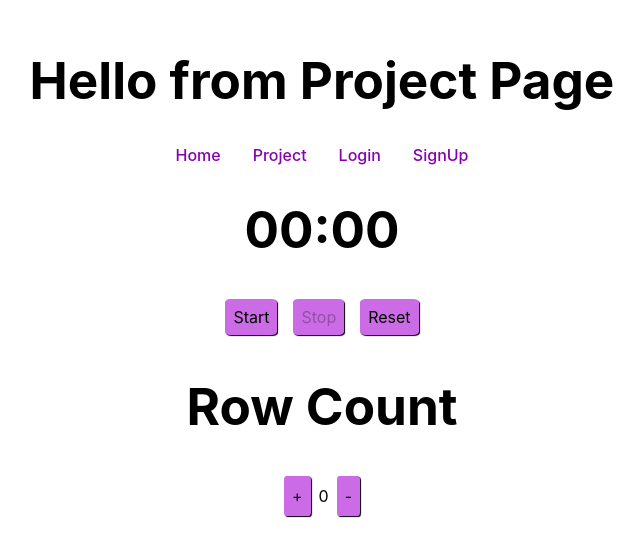
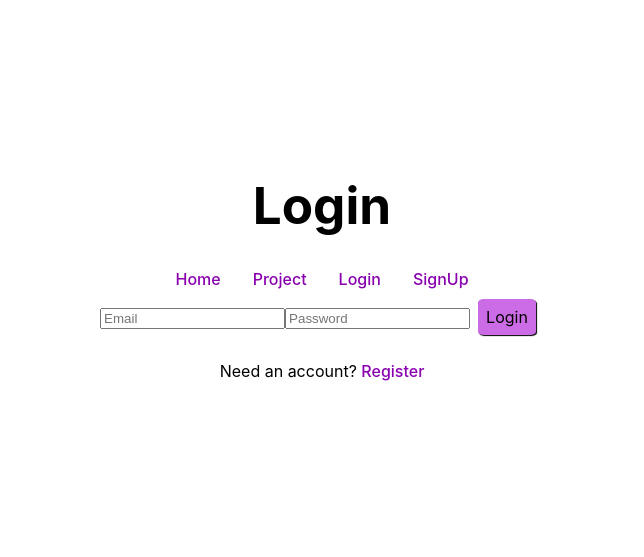
Before and after one commit to mabelheiner/crochetpal, a React (Vite) app: page /login in a window 1280 px wide. Shown: the part 129-686 px from the top of the page, without its empty margins (318-962 px from the left). Built offline with nearby package versions, Linux system fonts and the light colour scheme.

Commit message:
process not defined error still happening

```diff
--- a/src/Login.jsx
+++ b/src/Login.jsx
@@ -8,8 +8,8 @@
     const handleLogin = async () => {
         try {
             const { user, error } = await supabase.auth.signInWithPassword({
-                email: userEmail,
-                password: userPassword,
+                email: user.userEmail,
+                password: user.userPassword,
             });
             if (error) {
                 console.error('Error logging in:', error.message);
--- a/src/main.jsx
+++ b/src/main.jsx
@@ -10,6 +10,15 @@
 
 import { createClient } from '@supabase/supabase-js';
 
+/*
+const supabaseUrl = process.env.REACT_APP_SUPABASE_DATABASE_URL;
+const supabaseKey = process.env.REACT_APP_SUPABASE_PUBLIC_KEY;
+
+const supabase = createClient(
+  supabaseUrl,
+  supabaseKey,
+); */
+
 const root = document.getElementById('root');
 const app = (
   <React.StrictMode>
@@ -17,8 +26,8 @@
       <Routes>
         <Route path="/" element={<App />} />
         <Route path="/project" element={<Project />} />
-        <Route path="/login" element={<Project />} />
-        <Route path="/signup" element={<Project />} />
+        <Route path="/login" element={<Login />} />
+        <Route path="/signup" element={<SignUp />} />
       </Routes>
     </BrowserRouter>
   </React.StrictMode>
```
